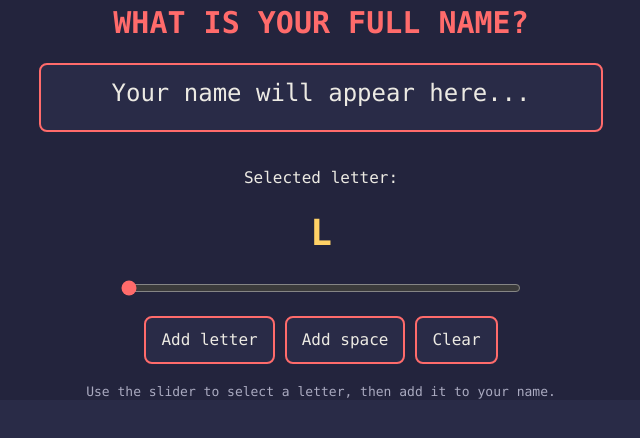
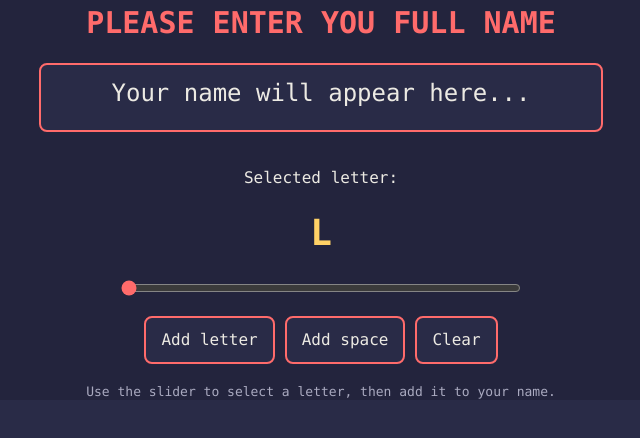
Before and after one commit to Erantis06/evil-typing, a plain HTML site: page index.html in a window 1280 px wide. Shown: the whole page, without its empty margins (79-719 px from the left). Drawn offline with Linux system fonts and the light colour scheme.

Commit message:
Update index.html

```diff
--- a/index.html
+++ b/index.html
@@ -96,7 +96,7 @@
   <div id="stage">
     <div class="container">
 
-      <h1>WHAT IS YOUR FULL NAME?</h1>
+      <h1>PLEASE ENTER YOU FULL NAME</h1>
 
       <div class="name-display" id="nameDisplay">
         Your name will appear here...
```
